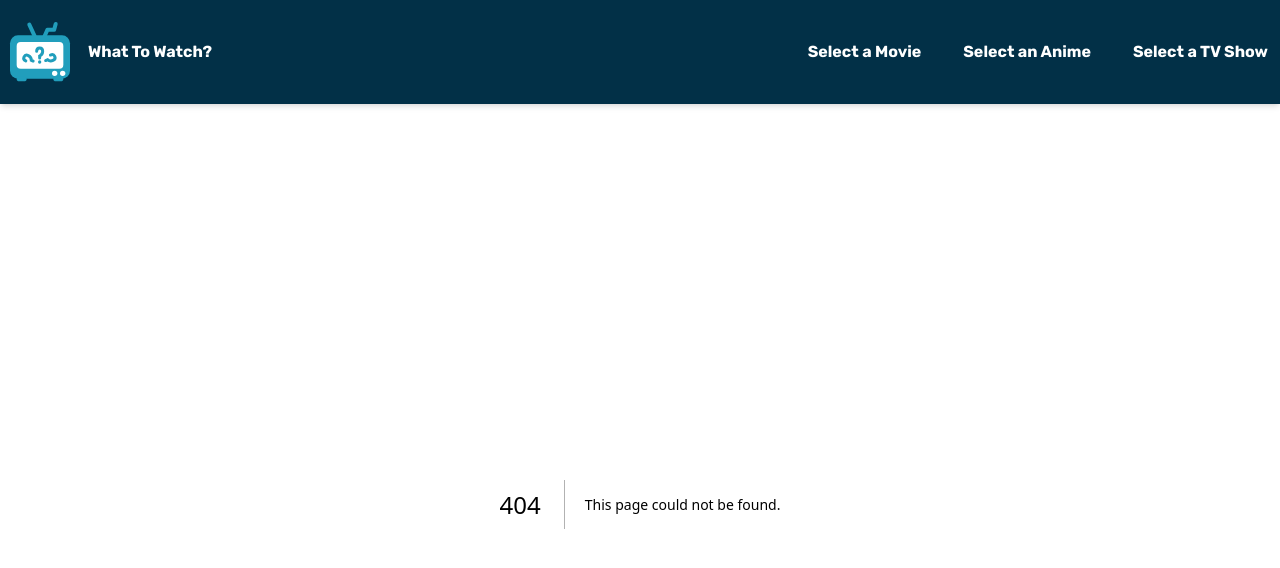
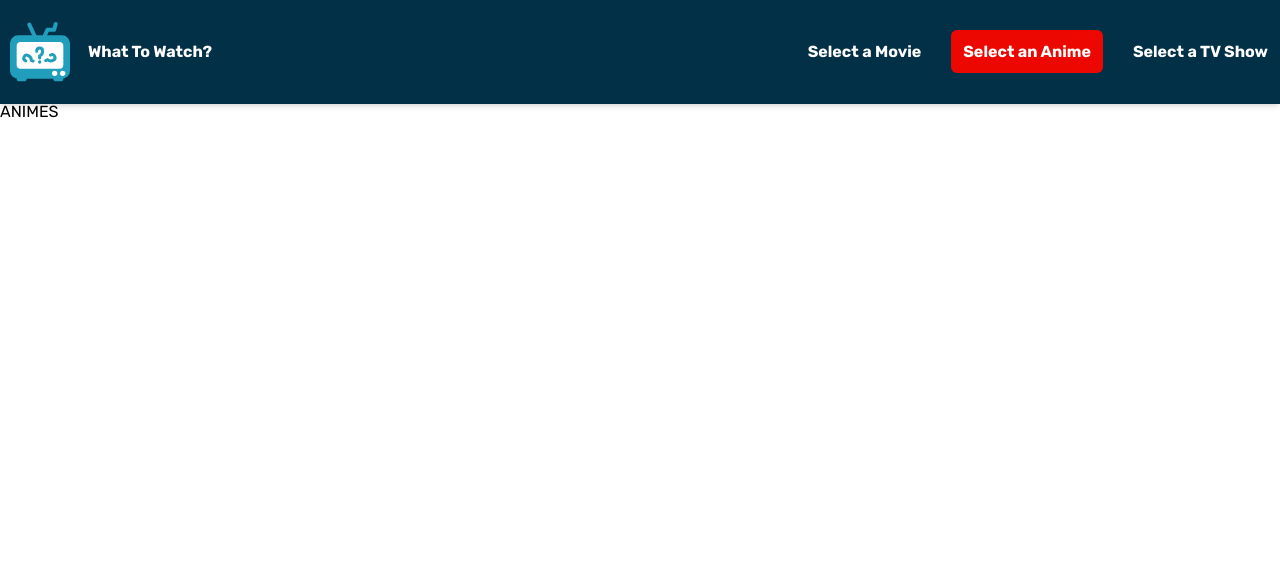
Before and after one commit to Irakli00/what-to-watch.v2, a Next.js app: page /anime/select in a window 1280 px wide. Before the commit this address had no page. Shown: the top 568 px of the page. Built offline with nearby package versions, Linux system fonts and the light colour scheme.

Commit message:
pre mongoose

```diff
--- /dev/null
+++ b/app/_components/CustomLink.js
@@ -0,0 +1,22 @@
+import Link from "next/link";
+
+function CustomLink({ to, children, type = "movie" }) {
+  const lookUpObj = {
+    movie: {
+      style: `bg-bright-yellow text-dark-blue hover:bg-bright-yellow-tint hover:shadow-lg`,
+    },
+    anime: {
+      style: `bg-main-red text-white hover:bg-main-red-tint hover:shadow-lg`,
+    },
+  };
+
+  return (
+    <Link
+      href={to}
+      className={`p-8 mt-16 rounded-xl font-semibold shadow-md transition duration-300 ease-in-out inline-block select-none ${lookUpObj[type].style}`}
+    >
+      {children}
+    </Link>
+  );
+}
+export default CustomLink;
--- a/app/_components/NavigationLink.js
+++ b/app/_components/NavigationLink.js
@@ -4,25 +4,22 @@ import Link from "next/link";
 
 export default function NavigationLink({ children, href }) {
   const pathname = usePathname();
-  const navLinks = [
-    {
-      href: "/movies/select",
+  const navLinks = {
+    "/movie/select": {
       activeStyle: "bg-bright-yellow text-dark-blue",
       hoverStyle: "hover:bg-bright-yellow hover:text-dark-blue",
     },
-    {
-      href: "/animes/select",
+    "/anime/select": {
       activeStyle: "bg-main-red text-white",
       hoverStyle: "hover:bg-main-red hover:text-white",
     },
-    {
-      href: "/tvs/select",
+    "/tv/select": {
       activeStyle: "bg-light-blue text-dark-blue",
       hoverStyle: "hover:bg-light-blue hover:text-dark-blue",
     },
-  ];
+  };
 
-  const styleToApply = navLinks.find((link) => link.href === href) ?? {
+  const styleToApply = navLinks[href] ?? {
     activeStyle: "",
     hoverStyle: "",
   };
--- a/app/_components/SimpleCard.js
+++ b/app/_components/SimpleCard.js
@@ -10,10 +10,11 @@ function SimpleCard({ id, type = "anime", img = "", onClick = null }) {
       relative="path"
       className="card card--simple"
     >
-      <img
+      <Image
         draggable="false"
         src={img}
-        // className={`h-[280px] rounded-[7px] select-none `}
+        width={290}
+        height={220}
         alt={`${type} poster`}
         className={`rounded-[7px] select-none`}
       />
--- a/app/_layout-components/Header.js
+++ b/app/_layout-components/Header.js
@@ -19,19 +19,19 @@ function Header() {
 
           <div className="flex items-center gap-4.5">
             <li>
-              <NavigationLink href="/movies/select">
+              <NavigationLink href="/movie/select">
                 Select a Movie
               </NavigationLink>
             </li>
 
             <li>
-              <NavigationLink href="/animes/select">
+              <NavigationLink href="/anime/select">
                 Select an Anime
               </NavigationLink>
             </li>
 
             <li>
-              <NavigationLink d href="/tvs/select">
+              <NavigationLink d href="/tv/select">
                 Select a TV Show
               </NavigationLink>
             </li>
--- a/app/globals.css
+++ b/app/globals.css
@@ -71,21 +71,6 @@
 @layer components {
   .header-link {
     @apply p-3 rounded-md font-bold transition-all duration-200 ease-in;
-  }
-
-  .active.movies-link,
-  .header-link.movies-link:hover {
-    @apply bg-bright-yellow text-dark-blue;
-  }
-
-  .active.animes-link,
-  .animes-link:hover {
-    @apply bg-main-red text-white;
-  }
-
-  .active.TV-link,
-  .TV-link:hover {
-    @apply bg-light-blue text-dark-blue;
   }
 
   .card {
--- a/app/page.js
+++ b/app/page.js
@@ -2,6 +2,7 @@ import { getTrendingAnimes } from "./services/aniList";
 import { getTrendingMovies } from "./services/tmdb";
 import TrendingHeader from "./_components/TrendingHeader";
 import Carousel from "./_components/Carousel";
+import CustomLink from "./_components/CustomLink";
 
 async function Page() {
   const preferedMedia = "anime";
@@ -13,12 +14,34 @@ async function Page() {
 
   const data = await lookUp[preferedMedia]();
   return (
+    <>
       <section className="bg-light-blue p-2">
         <div className="m-auto container overflow-x-clip">
           <TrendingHeader></TrendingHeader>
           <Carousel data={data}></Carousel>
         </div>
       </section>
+
+      <section className="cusom-container mt-8 text-center text-dark-blue">
+        <h1 className="text-6xl font-bold">
+          Can&apos;t decide what to watch tonight?
+        </h1>
+
+        <p className="text-2xl mt-4.5">
+          Answer a few quick questions and get personalized recommendations for
+          movies, anime, TV shows, and more tailored just for you.
+        </p>
+
+        <div className="flex justify-center items-center gap-28">
+          <CustomLink to="/movie/select" type="movie">
+            Choose a Movie
+          </CustomLink>
+          <CustomLink to="/anime/select" type="anime">
+            Choose an Anime
+          </CustomLink>
+        </div>
+      </section>
+    </>
   );
 }
 export default Page;
--- a/next.config.mjs
+++ b/next.config.mjs
@@ -1,5 +1,8 @@
 /** @type {import('next').NextConfig} */
 const nextConfig = {
+  images: {
+    domains: ["s4.anilist.co"],
+  },
   /* config options here */
 };
 
```
Also changed, not shown: app/anime/select/page.js (renamed from app/animes/select/page.js), app/movie/select/page.js (renamed from app/movies/select/page.js), app/tv/select/page.js (renamed from app/tvs/select/page.js). Lines whose indentation alone changed are shown as unchanged.
